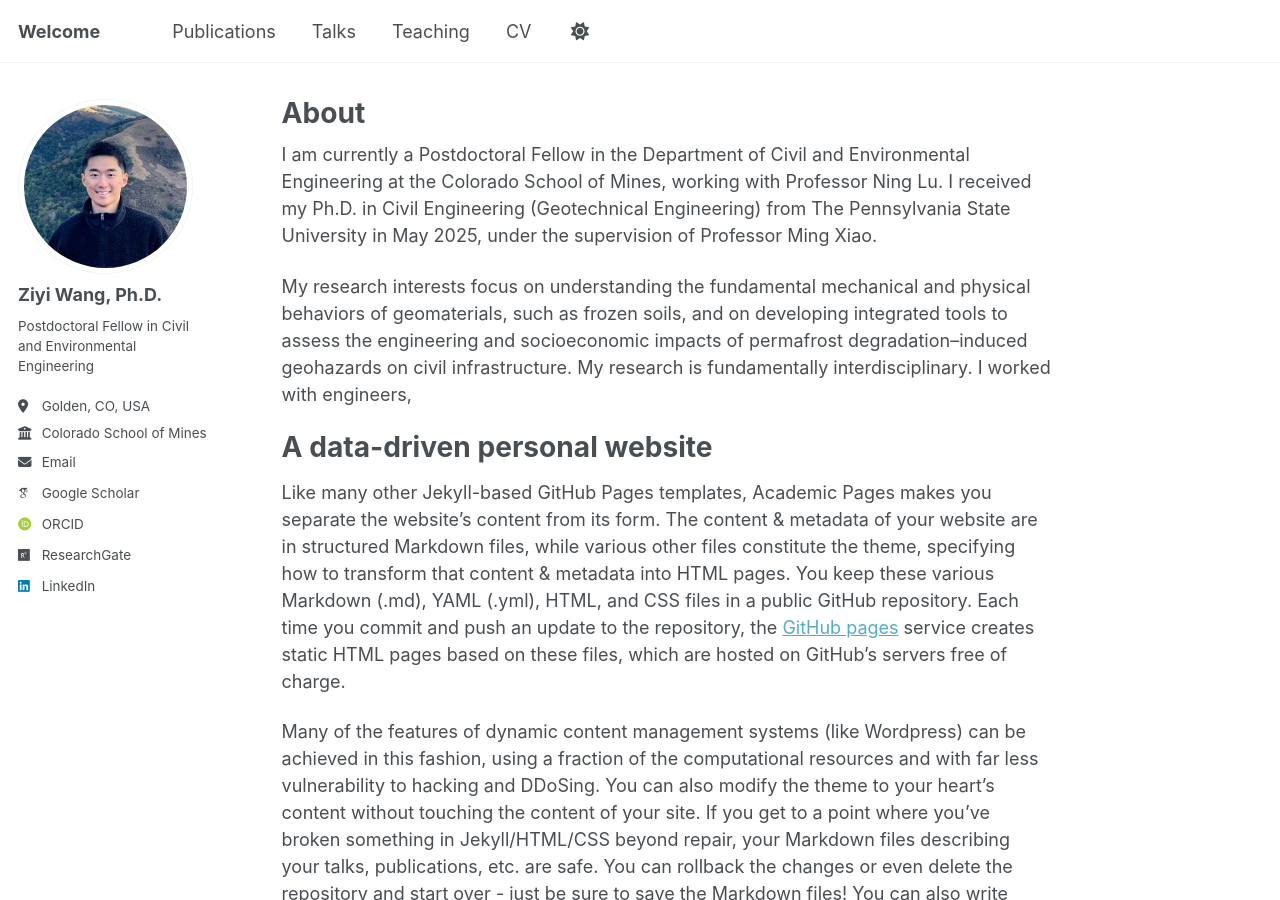
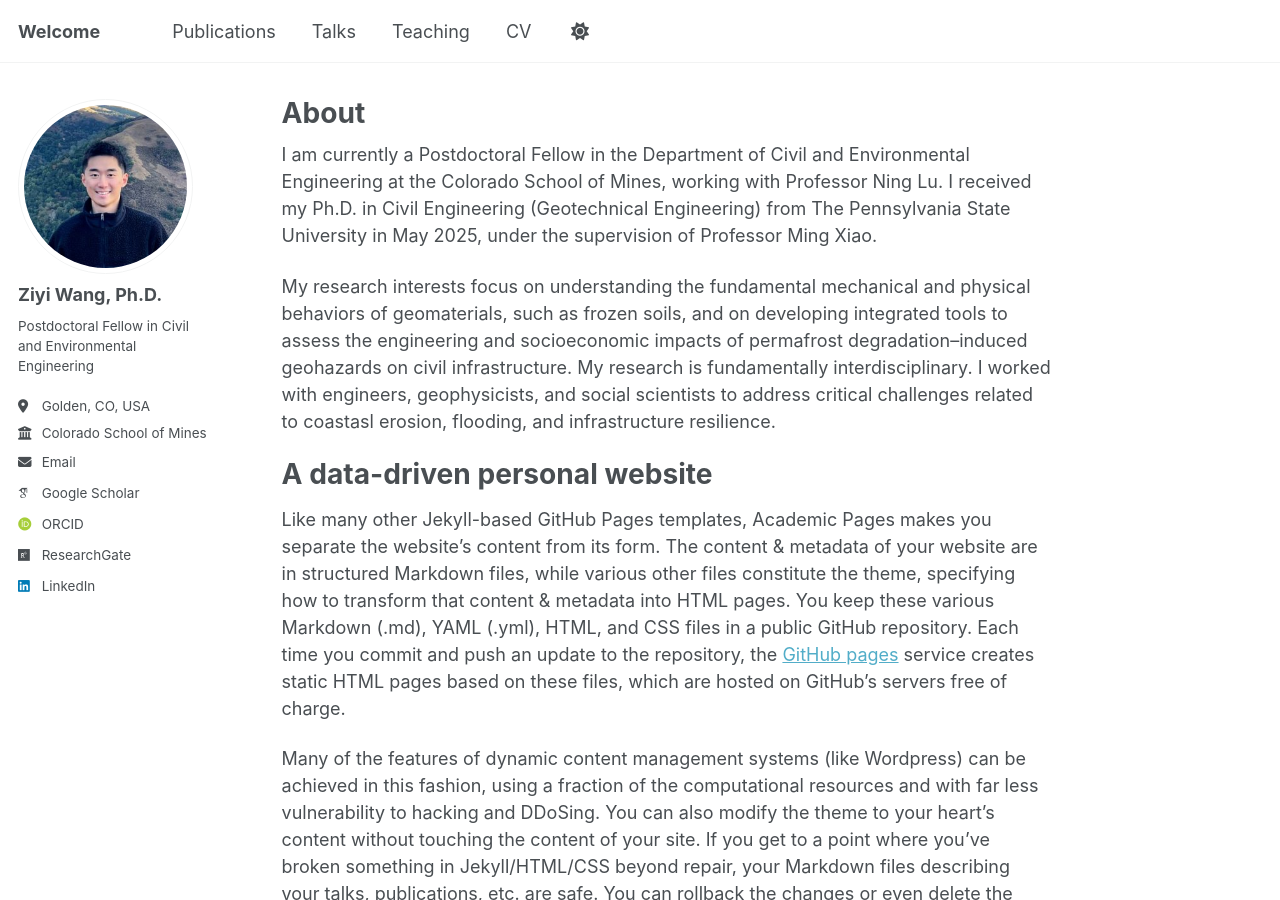
Before and after one commit to ziyiwang-ce/ziyiwang-ce.github.io, a Jekyll site: the page built from _pages/about.md, in a window 1280 px wide and 900 px high. Built offline with Jekyll 4.4.1, drawn with Linux system fonts in a browser that asks for light colours; some web fonts are replaced; a script that is not in the unit is left out.

Commit message:
Update about.md

```diff
--- a/_pages/about.md
+++ b/_pages/about.md
@@ -9,7 +9,7 @@ redirect_from:
 
 I am currently a Postdoctoral Fellow in the Department of Civil and Environmental Engineering at the Colorado School of Mines, working with Professor Ning Lu. I received my Ph.D. in Civil Engineering (Geotechnical Engineering) from The Pennsylvania State University in May 2025, under the supervision of Professor Ming Xiao.
 
-My research interests focus on understanding the fundamental mechanical and physical behaviors of geomaterials, such as frozen soils, and on developing integrated tools to assess the engineering and socioeconomic impacts of permafrost degradation–induced geohazards on civil infrastructure. My research is fundamentally interdisciplinary. I worked with engineers,
+My research interests focus on understanding the fundamental mechanical and physical behaviors of geomaterials, such as frozen soils, and on developing integrated tools to assess the engineering and socioeconomic impacts of permafrost degradation–induced geohazards on civil infrastructure. My research is fundamentally interdisciplinary. I worked with engineers, geophysicists, and social scientists to address critical challenges related to coastasl erosion, flooding, and infrastructure resilience.
 
 A data-driven personal website
 ======
```
